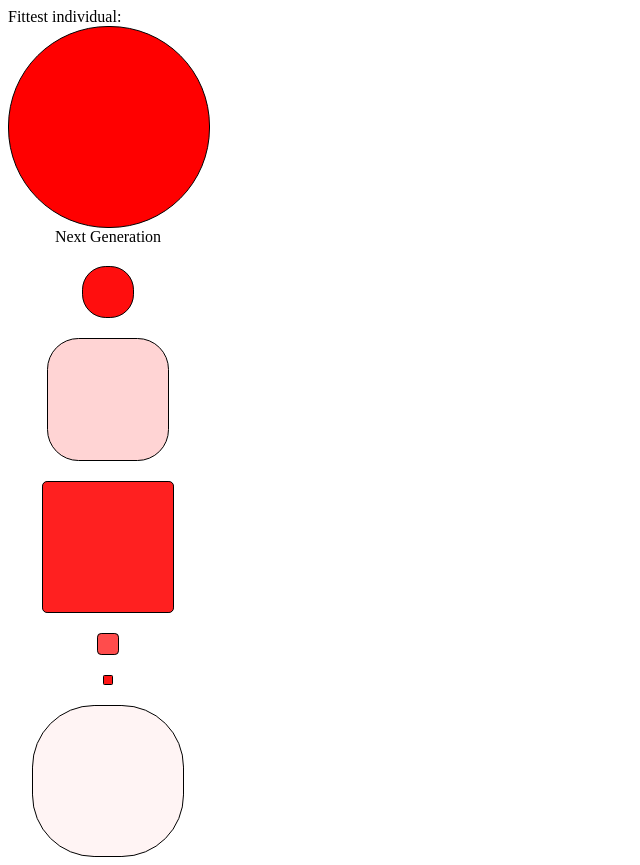
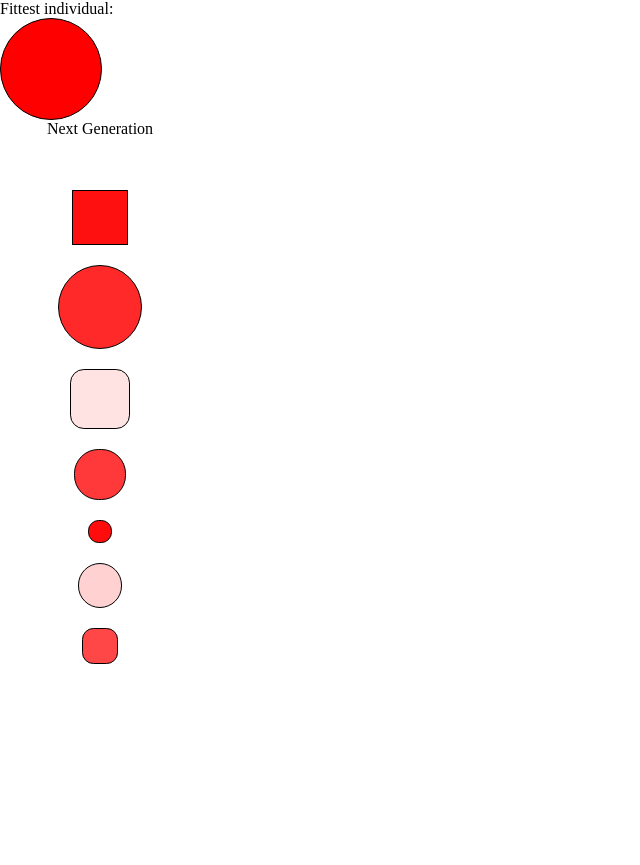
Before and after one commit to teooko/algoritmul_breeder, a React (Create React App) app: page / in a window 1280 px wide. Shown: the whole page, without its empty margins (0-640 px from the left). After the commit the page ends 800 px from the top, so only its background shows below. Built offline with nearby package versions, Linux system fonts and the light colour scheme.

Commit message:
Add parents lines and fix some algorithm issues

```diff
--- a/package.json
+++ b/package.json
@@ -3,11 +3,13 @@
   "version": "0.1.0",
   "private": true,
   "dependencies": {
+    "@reduxjs/toolkit": "^2.2.3",
     "@testing-library/jest-dom": "^5.17.0",
     "@testing-library/react": "^13.4.0",
     "@testing-library/user-event": "^13.5.0",
     "react": "^18.2.0",
     "react-dom": "^18.2.0",
+    "react-redux": "^9.1.0",
     "react-scripts": "5.0.1",
     "web-vitals": "^2.1.4"
   },
--- a/src/App.js
+++ b/src/App.js
@@ -1,25 +1,17 @@
 import Individual from "./components/Individual";
 import Generation from "./components/Generation";
 import {useState} from "react";
+import {useSelector} from "react-redux";
+import Line from "./components/Line";
 
 function App() {
-    const geneArrays = [
-        [[Math.random(), Math.random(), Math.random()],
-        [Math.random(), Math.random(), Math.random()],
-        [Math.random(), Math.random(), Math.random()],
-        [Math.random(), Math.random(), Math.random()],
-        [Math.random(), Math.random(), Math.random()],
-        [Math.random(), Math.random(), Math.random()]]
-    ]
-
-    const [allGenerations, setAllGenerations] = useState(geneArrays);
-    const [latestGeneration, setLatestGeneration] = useState(0);
+    const {allGenerations} = useSelector(state => state.slice);
 
   return (
-    <div>
+    <div style={{margin: '0px', padding: '0px'}}>
         Fittest individual: <Individual redness={1} roundness={1} size={1} />
-        <div style={{display: "flex", flexDirection: "row", overflow: "scroll", gap: "20px"}}>
-            {allGenerations.map((generation, index) => <Generation geneArrays={generation} setAllGenerations={setAllGenerations} latestGeneration={latestGeneration} setLatestGeneration={setLatestGeneration} index={index}/>)}
+        <div style={{display: "flex", flexDirection: "row", overflow: "scroll", gap: "20px"}} >
+            {allGenerations.map((lastGeneration, index) => <Generation lastGeneration={lastGeneration} generationIndex={index}/>)}
         </div>
     </div>
   );
--- a/src/components/Generation.jsx
+++ b/src/components/Generation.jsx
@@ -1,20 +1,19 @@
 import Individual from "./Individual";
 import {useEffect, useState} from "react";
-const Generation = ({geneArrays, setAllGenerations, latestGeneration, setLatestGeneration, index}) => {
+import {useDispatch, useSelector} from "react-redux";
+import {addNewGeneration, addNewIndividual} from "../slice";
+const Generation = ({lastGeneration, generationIndex}) => {
 
-    let fittestIndex;
-    let newGeneration = [];
-
+    const {generation, latestGeneration} = useSelector(state => state.slice);
+    const dispatch = useDispatch();
     function calculateFitness(individual) {
         return individual.reduce((acc, trait) => {
             return acc + trait;
         }, 0);
     }
 
-    // Function to introduce mutation in a child
     const mutate = (child) => {
-        // Determine mutation rate (probability of mutation per gene)
-        const mutationRate = 0.05; // Example mutation rate of 10%
+        const mutationRate = 0.05;
 
         for (let i = 0; i < child.length; i++) {
             // Generate a random number between 0 and 1
@@ -26,42 +25,53 @@ const Generation = ({geneArrays, setAllGenerations, latestGeneration, setLatestG
         }
         return child;
     }
+
     const handleNextGeneration = () => {
-        const eachFitness = geneArrays.map(
-            geneArray => calculateFitness(geneArray)
+
+        const eachFitness = lastGeneration.map(
+            g => calculateFitness(g.geneArray)
         )
 
-        const sortFittest = eachFitness.sort();
+        const sortFittest = [...eachFitness];
+        sortFittest.sort();
         //console.log(sortFittest);
         const fittestIndex = [eachFitness.indexOf(sortFittest[sortFittest.length - 1]),
             eachFitness.indexOf(sortFittest[sortFittest.length - 2]),
             eachFitness.indexOf(sortFittest[sortFittest.length - 3])];
+        console.log(eachFitness);
 
         for(let i = 0; i < 7; i++)
         {
             const parents = [Math.floor(Math.random() * 3), Math.floor(Math.random() * 3)];
-            //console.log(generationPositions);
+
 
             //child breeding algorithm
-            const child = [geneArrays[fittestIndex[parents[Math.floor(Math.random() * 2)]]][0],
-                geneArrays[fittestIndex[parents[Math.floor(Math.random() * 2)]]][1],
-                geneArrays[fittestIndex[parents[Math.floor(Math.random() * 2)]]][2]];
+            const child = {
+                parent1: fittestIndex[parents[0]],
+                parent2: fittestIndex[parents[1]],
+                position: null,
+                geneArray:
+                [lastGeneration[fittestIndex[parents[Math.floor(Math.random() * 2)]]].geneArray[0],
+                lastGeneration[fittestIndex[parents[Math.floor(Math.random() * 2)]]].geneArray[1],
+                lastGeneration[fittestIndex[parents[Math.floor(Math.random() * 2)]]].geneArray[2]
+                ]
+            };
 
             const mutatedChild = mutate(child);
-
-            newGeneration = [...newGeneration, child];
+            dispatch(addNewIndividual(child));
 
         }
-        setAllGenerations(allGenerations => ([...allGenerations, newGeneration]));
-        setLatestGeneration(latestGeneration + 1);
+        dispatch(addNewGeneration());
     }
 
     return (
         <div style={{display: "flex", flexDirection: "column", gap: 20, alignItems: "center", width: 200}}>
-            {latestGeneration === index && <div onClick={handleNextGeneration}>
+            <div style={{height: '50px'}}>
+            {latestGeneration === generationIndex && <div onClick={handleNextGeneration}>
                 Next Generation
             </div>}
-            {geneArrays.map((geneArray) => <Individual redness={geneArray[0]} size={geneArray[1]} roundness={geneArray[2]} />)}
+            </div>
+            {lastGeneration.map((g, index) => <Individual generationIndex={generationIndex} index={index} redness={g.geneArray[0]} size={g.geneArray[1]} parent1={g.parent1} parent2={g.parent2} roundness={g.geneArray[2]}/>)}
         </div>
     )
 }
--- a/src/components/Individual.jsx
+++ b/src/components/Individual.jsx
@@ -1,8 +1,41 @@
-const Individual = ({redness, size, roundness}) => {
+import {useEffect, useRef, useState} from "react";
+import {useDispatch, useSelector} from "react-redux";
+import {setIndividualCoordinates} from "../slice";
+import Line from "./Line";
 
+const Individual = ({generationIndex, index, redness, size, roundness, parent1, parent2}) => {
+    const divRef = useRef(null);
+    const dispatch = useDispatch();
+    const {allGenerations, latestGeneration} = useSelector(state => state.slice);
+    const [currentPosition, setCurrentPosition] = useState(null);
+
+    useEffect(() => {
+        if(index !== undefined) {
+            const rect = divRef.current.getBoundingClientRect();
+            dispatch(setIndividualCoordinates({index, position: [rect.left + size * 50, rect.top + size * 50]}));
+            setCurrentPosition([rect.left + size * 50, rect.top + size * 50]);
+        }
+    }, []);
     return (
-        <div style={{backgroundColor: `rgb(255, ${(1 - redness) * 255}, ${(1 - redness) * 255})`, width: size * 200, height: size * 200, borderColor: "black", borderRadius: roundness * (size * 200)/2, borderWidth: 1, borderStyle: "solid" }}>
+        <>
+            {(generationIndex !== 0 && currentPosition && parent1 !== undefined && parent2 !== undefined) &&
+                <Line
+                    x1={allGenerations[generationIndex - 1][parent1].position[0]}
+                    y1={allGenerations[generationIndex - 1][parent1].position[1]}
+                    x2={currentPosition[0]}
+                    y2={currentPosition[1]}/>
+                }
+            {(generationIndex !== 0 && currentPosition && parent1 !== undefined && parent2 !== undefined) &&
+                <Line
+                    x1={allGenerations[generationIndex - 1][parent2].position[0]}
+                    y1={allGenerations[generationIndex - 1][parent2].position[1]}
+                    x2={currentPosition[0]}
+                    y2={currentPosition[1]}/>
+            }
+        <div ref={divRef} style={{backgroundColor: `rgb(255, ${(1 - redness) * 255}, ${(1 - redness) * 255})`, width: size * 100, height: size * 100, borderColor: "black", borderRadius: roundness * (size * 200)/2, borderWidth: 1, borderStyle: "solid", zIndex: 2 }}>
+
         </div>
+        </>
     )
 }
 
--- /dev/null
+++ b/src/components/Line.jsx
@@ -0,0 +1,29 @@
+import React from 'react';
+
+const Line = ({ x1, y1, x2, y2 }) => {
+    // Calculate the distance between start and end points along x and y axes
+    const dx = x2 - x1;
+    const dy = y2 - y1;
+
+    // Calculate the length of the line
+    const length = Math.sqrt(dx ** 2 + dy ** 2);
+
+    // Calculate the angle of rotation for the line
+    const angle = Math.atan2(dy, dx) * (180 / Math.PI);
+
+    // Calculate the position of the line
+    const positionStyle = {
+        position: 'absolute',
+        left: `${x1}px`,
+        top: `${y1}px`,
+        width: `${length}px`,
+        transformOrigin: '0 0', // Set the transform origin to the start point of the line
+        transform: `rotate(${angle}deg)`,
+        borderBottom: '1px solid black',
+        zIndex: 0
+    };
+
+    return <div style={positionStyle}></div>;
+};
+
+export default Line;
--- a/src/index.js
+++ b/src/index.js
@@ -1,10 +1,15 @@
 import React from 'react';
 import ReactDOM from 'react-dom/client';
 import App from './App';
+import {Provider} from "react-redux";
+import "./styles.css";
+import store from "./store";
 
 const root = ReactDOM.createRoot(document.getElementById('root'));
 root.render(
   <React.StrictMode>
-    <App />
+      <Provider store={store}>
+          <App />
+      </Provider>
   </React.StrictMode>
 );
--- /dev/null
+++ b/src/slice.js
@@ -0,0 +1,75 @@
+import {createSlice} from "@reduxjs/toolkit";
+const initialState = {
+    generation: [],
+    allGenerations:
+    [
+        [{
+        parent1: null,
+        parent2: null,
+        position: null,
+        geneArray: [Math.random(), Math.random(), Math.random()],
+        },
+        {
+            parent1: null,
+            parent2: null,
+            position: null,
+            geneArray: [Math.random(), Math.random(), Math.random()],
+        },
+        {
+            parent1: null,
+            parent2: null,
+            position: null,
+            geneArray: [Math.random(), Math.random(), Math.random()],
+        },
+        {
+            parent1: null,
+            parent2: null,
+            position: null,
+            geneArray: [Math.random(), Math.random(), Math.random()],
+        },
+        {
+            parent1: null,
+            parent2: null,
+            position: null,
+            geneArray: [Math.random(), Math.random(), Math.random()],
+        },
+        {
+            parent1: null,
+            parent2: null,
+            position: null,
+            geneArray: [Math.random(), Math.random(), Math.random()],
+        },
+        {
+            parent1: null,
+            parent2: null,
+            position: null,
+            geneArray: [Math.random(), Math.random(), Math.random()],
+        }],
+    ],
+    latestGeneration: 0
+}
+
+const slice = createSlice({
+    name: "slice",
+    initialState,
+    reducers: {
+        addNewIndividual(state, {payload})
+        {
+            state.generation.push(payload);
+        },
+        setIndividualCoordinates(state, {payload})
+        {
+            state.allGenerations[state.latestGeneration][payload.index].position = payload.position;
+        },
+        addNewGeneration(state, {payload})
+        {
+            state.allGenerations.push(state.generation);
+            state.latestGeneration = state.latestGeneration + 1;
+            state.generation = [];
+        },
+
+    }
+})
+
+export const {addNewIndividual, setIndividualCoordinates, addNewGeneration} = slice.actions;
+export default slice.reducer;
--- /dev/null
+++ b/src/store.js
@@ -0,0 +1,9 @@
+import {configureStore} from '@reduxjs/toolkit';
+import slice from './slice';
+
+const store = configureStore({
+    reducer: {
+        slice,
+    },
+});
+export default store;
--- /dev/null
+++ b/src/styles.css
@@ -0,0 +1,4 @@
+* {
+    margin: 0;
+    padding: 0;
+}
```
Also changed, not shown: 1 other file (tests, documents, lock files or other folders).
